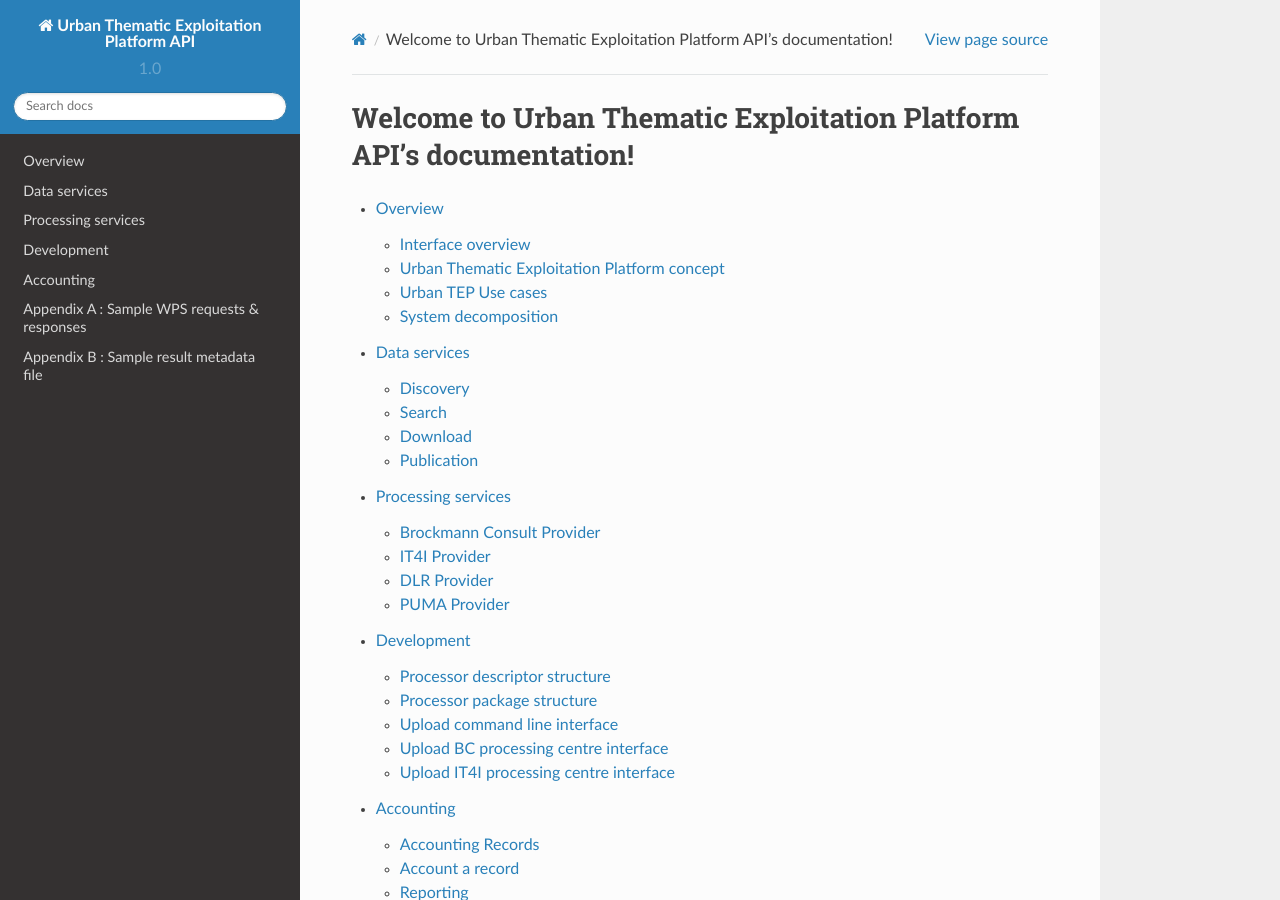
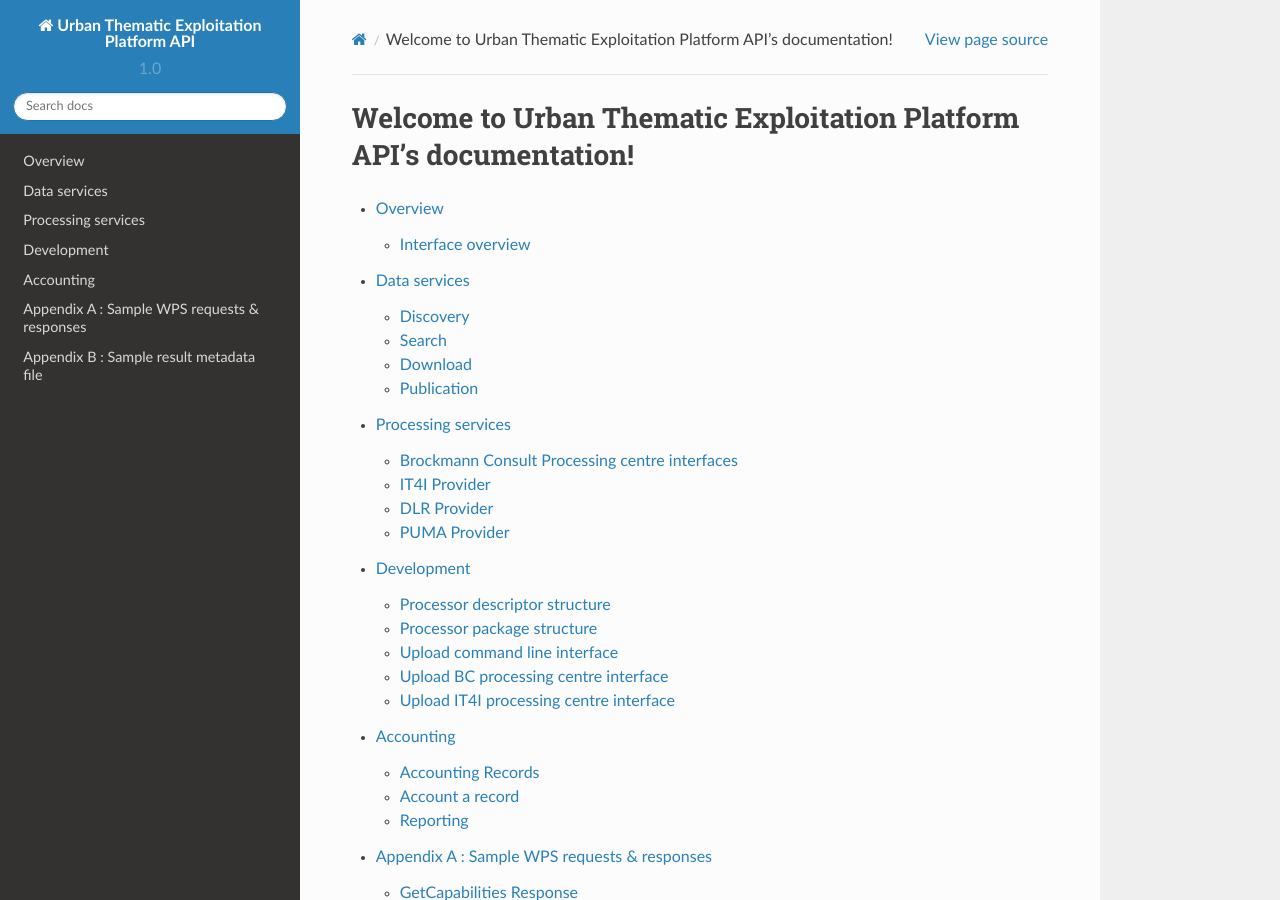
Before and after one commit to urban-tep/API, a Sphinx documentation site: the page built from source/index.rst, in a window 1280 px wide and 900 px high. Built offline with Sphinx 7.4.7 and the Read the Docs theme 2.0.0, drawn with Linux system fonts in a browser that asks for light colours; some of the changed lines change nothing that is shown.

Commit message:
overview reduced to the interfaces figure

```diff
--- a/source/overview/index.rst
+++ b/source/overview/index.rst
@@ -4,6 +4,10 @@
 
 .. toctree::
    :maxdepth: 2
+
+This Urban TEP ICD describes the interfaces of the different Urban TEP subsystems. Each interface is described by its purpose, the interface items exchanged, and the protocol used. Description is done by example and explanation specific to Urban TEP. For formal definitions the used standard provides the complementary formal definitions.
+
+This ICD assumes that readers are familiary with the Urban TEP SDD. Please refer to the SDD for the context of the interface information.
 
 Interface overview
 ------------------
@@ -21,59 +25,3 @@
  - Processor upload from the processor development environment to processing centres.
 
 There are additional interfaces for reporting and user relationship management and issue tracking. These interfaces are described in the following chapters.
-
-
-Urban Thematic Exploitation Platform concept
---------------------------------------------
-
-The Urban TEP is a platform for the “urban analysis” user community. It provides various urban products, but also Earth Observation data from various sensors and missions and reference data useful to generate higher level urban products.
-
-The Urban TEP comprises a portal and information system, and it provides (three) processing centres. With their functions they allow to test new ideas, process EO data with thematic proces-sors without the need to download the data beforehand, and visualize, analyse and combine the results in a Web GIS. In addition it supports the integration of user algorithms, the publication of data products generated, up to the provision of new processing services.
-
-The TEP Urban concept is based on a generic, modular, multi-purpose design facilitating flexibility with respect to the adaptation to and integration of user requirements, application scenarios, processing and analysis technologies, and IT infrastructures. Considering the thematic and technical objectives of TEP Urban the essential elements of the Urban TEP are:
-
- - Web-based platform to access, explore, generate, analyse, validate and visualize geospatial data (in particular EO imagery) and derived products.
- - Processing infrastructure for very fast, cost effective and operational i) access to multiple satellite mission archives (in particular ESA and Sentinel archives), and ii) implementation and operation of VA processors.
- - Thematic value-adding processors providing geo-information products on the urban environment and its development.
- - Expert knowledge and user community integration by means of active target community participation.
-
-Urban TEP Use cases
--------------------
-
-Based on the dialogue with user communities the main user stories and use cases of the platform have been defined and consolidated in the Systems and Services TN [TSS 2015]. The use cases identified are
-
- - UC-01: Query and access existing thematic content, with two applications:
-   - KPA1: Access an accurate settlements map, and
-   - KPA2: Get information on settlements properties and patterns
-
- - UC-02: Conduct on-demand processing, with three applications:
-   - KPA1: Generate temporal statistics baseline product
-   - KPA2: Generate settlements mask
-   - KPA3: Quantify imperviousness/urban greenness
-
- - UC-03: Develop and deploy a new service and/or new product with the application:
-   - KPA1: Generate functional urban areas service and related baseline product
-
- - UC-04: Combine, analyse and visualise data, products and results, with the application:
-   - KPA7: Visualization and WebGIS functionalities
-   - KPA8: Communication and/or connection of WBG’s Platform for Urban Mapping and Analysis (PUMA) with TEP Urban platform/products/services.
-
-These use cases are an important source for the thematic Urban TEP requirements and thus of the verification plan.
-
-System decomposition
---------------------
-
-The Urban TEP system is decomposed into subsystems and functional components. The interfaces between these subsystems are subject of this ICD. The top level subsystems of the Urban TEP are:
-
- - Urban TEP Portal
- - Urban TEP Data Gateway
- - Urban TEP Reporting
- - PUMA
- - Urban TEP DLR Processing Centre
- - Urban TEP BC Processing Centre
- - Urban TEP IT4I Processing Centre
-
-The Urban TEP Portal subsystem is the top-level component of the system.
-The portal is the frontend for the users where they will find the information pages, discover the thematic applications, participate in the thematic groups and interact with other users. The portal provides a work environment for users, enabling them to perform data-intensive research by running dedicated processing software on ready to be used Earth Observation data resources.
-
-The Urban TEP Processing Centres are based on slightly different architectures and with different Earth observation datasets and processing workflows available. The DLR processing centre is based on GeoFarm and a Calvalus processing system. The BC processing centre is based on Calvalus. And the IT4I processing centre is based on an HPC cluster. Nevertheless, the Urban TEP processing centres provide a uniform interface, concurrent processing on computer clusters, a common set of functions, and a uniform way to develop processors.
--- a/source/processingservices/bc/index.rst
+++ b/source/processingservices/bc/index.rst
@@ -1,6 +1,6 @@
 
-Brockmann Consult Provider
-==========================
+Brockmann Consult Processing centre interfaces
+==============================================
 
 .. toctree::
    :maxdepth: 2
```
